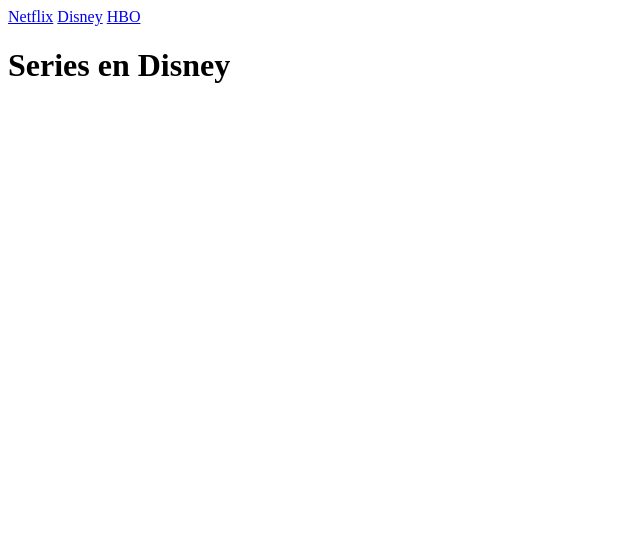
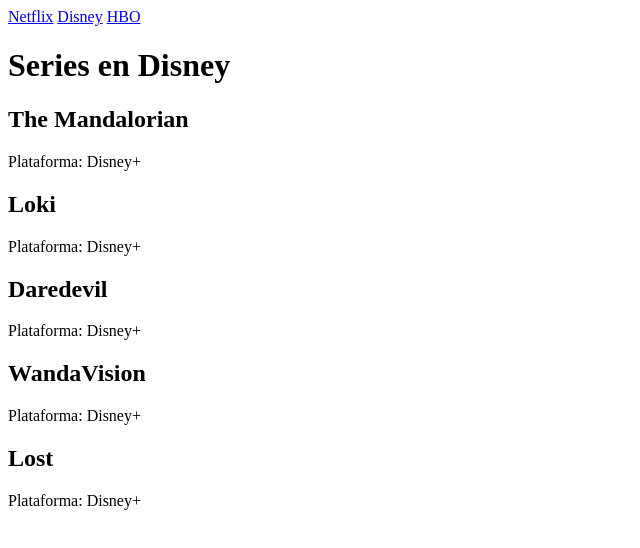
Before and after one commit to JSMolinaca/ModulosJhonatanMolina, a plain HTML site: page disney.html in a window 1280 px wide. Shown: the whole page, without its empty margins (0-640 px from the left). Drawn offline with Linux system fonts and the light colour scheme.

Commit message:
Se creo las funciones de filtrado y de pintar en el javascript

```diff
--- a/disney.html
+++ b/disney.html
@@ -4,7 +4,7 @@
 <head>
     <meta charset="UTF-8">
     <meta name="viewport" content="width=device-width, initial-scale=1.0">
-    <title>Disney</title>
+    <title>Disney+</title>
     <link rel="stylesheet" href="./css/style.css">
 </head>
 
--- a/scripts/main.js
+++ b/scripts/main.js
@@ -1,4 +1,4 @@
-export const series = [
+const series = [
     { title: "Stranger Things", platform: "Netflix", isStreaming: true },
     { title: "The Mandalorian", platform: "Disney+", isStreaming: true },
     { title: "The Crown", platform: "Netflix", isStreaming: false },
@@ -14,8 +14,7 @@ export const series = [
     { title: "Narcos", platform: "Netflix", isStreaming: true },
     { title: "House of the Dragon", platform: "HBO", isStreaming: true },
     { title: "The Last of Us", platform: "HBO", isStreaming: true },
-    { title: "The Falcon and the Winter Soldier", platform: "Disney+", isStreaming: false
-    },
+    { title: "The Falcon and the Winter Soldier", platform: "Disney+", isStreaming: false},
     { title: "Daredevil", platform: "Disney+", isStreaming: true },
     { title: "The Umbrella Academy", platform: "Netflix", isStreaming: true },
     { title: "Peaky Blinders", platform: "Netflix", isStreaming: false },
@@ -31,4 +30,38 @@ export const series = [
     { title: "The Queen's Gambit", platform: "Netflix", isStreaming: true },
     { title: "The West Wing", platform: "HBO", isStreaming: false },
     { title: "Lost", platform: "Disney+", isStreaming: true }
-    ];
+];
+
+
+//FILTRADO
+function filtrarSeries(platform) {
+    return series.filter(serie => serie.platform === platform && serie.isStreaming);
+}
+
+//PINTAR
+function pintarSeries(series) {
+    const container = document.getElementById('container');
+    container.innerHTML = '';
+
+    if (series.length === 0) {
+        container.innerHTML = '<p>No hay series disponibles en el momento.</p>';
+        return;
+    }
+
+    series.forEach(serie => {
+        const div = document.createElement('div');
+        div.classList.add('serie');
+        div.innerHTML = `<h2>${serie.title}</h2><p>Plataforma: ${serie.platform}</p>`;
+        container.appendChild(div);
+    });
+}
+
+//INICIALIZAR
+function inicializarPagina() {
+    const platform = document.title;
+    const seriesFiltradas = filtrarSeries(platform);
+    pintarSeries(seriesFiltradas);
+}
+
+//CARGAR PAGINA
+document.addEventListener('DOMContentLoaded', inicializarPagina);
```
Also changed, not shown: index.html (+0 -1 lines).
